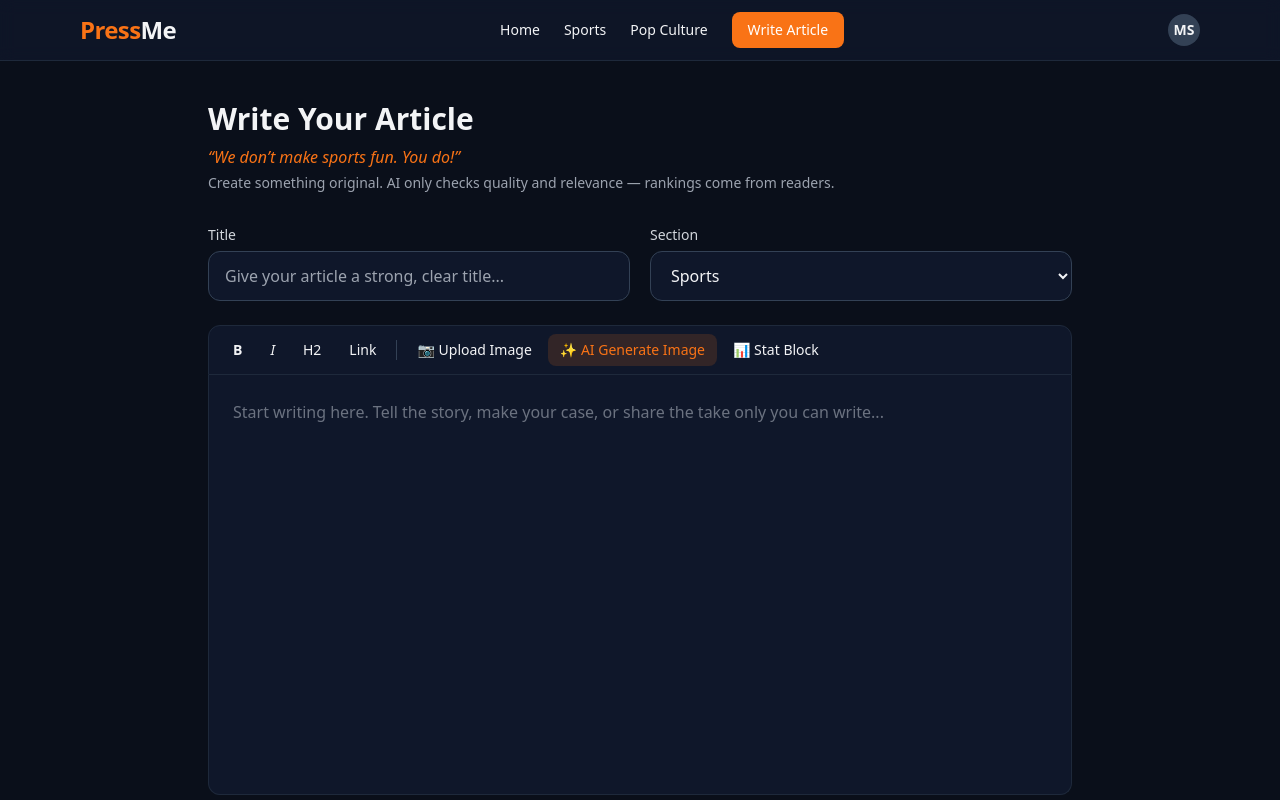
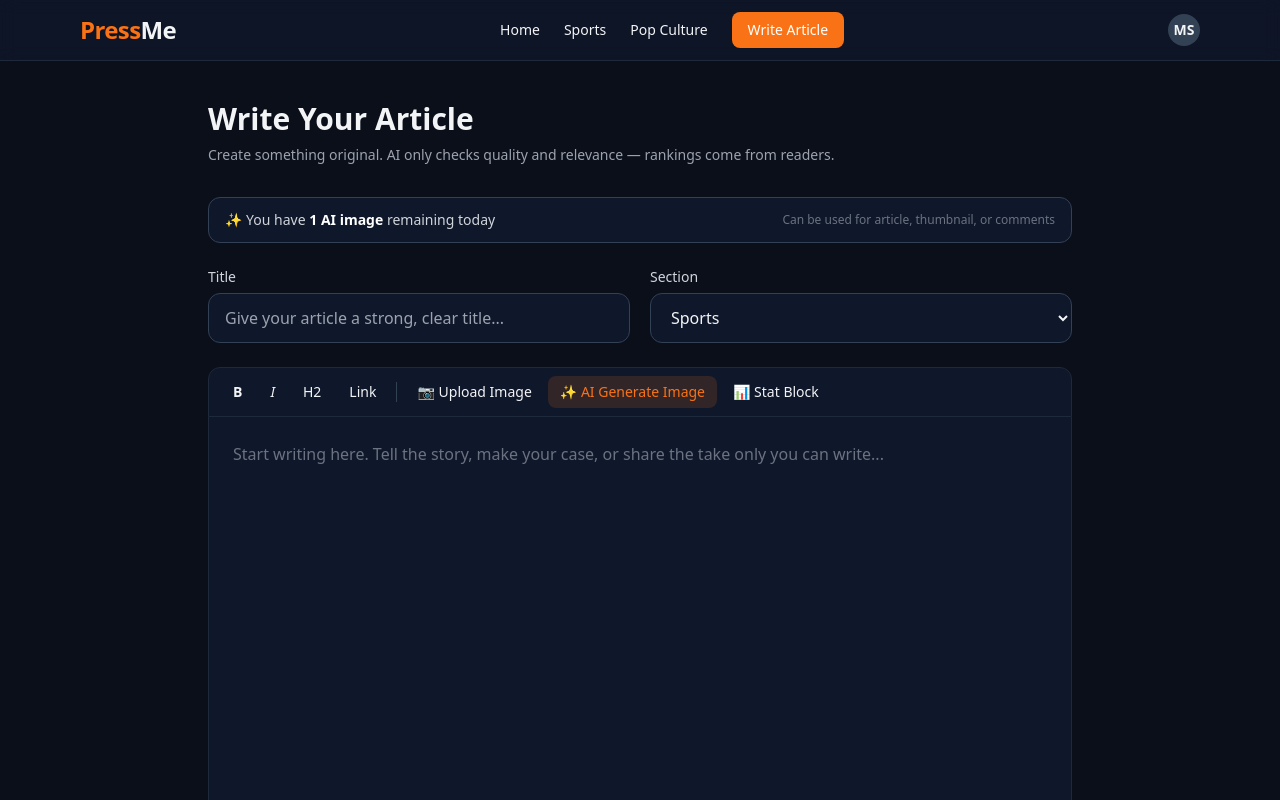
Before and after one commit to sheado44/-4, a Next.js app: page /editor in a window 1280 px wide. Shown: the top 800 px of the page. Built offline with nearby package versions, Linux system fonts and the light colour scheme.

Commit message:
Implement daily AI image limit in editor
Added daily AI image limit functionality to the editor page, including state management for images used and conditional rendering for image generation options.

```diff
--- a/src/app/editor/page.tsx
+++ b/src/app/editor/page.tsx
@@ -6,18 +6,36 @@ import Link from "next/link";
 export default function EditorPage() {
   const [title, setTitle] = useState("");
   const [showReview, setShowReview] = useState(false);
+  const [imagesUsedToday, setImagesUsedToday] = useState(0); // 0 = available, 1 = used
+
+  const canGenerateImage = imagesUsedToday < 1;
 
   return (
     <main className="max-w-4xl mx-auto px-4 py-10">
       {/* Header */}
       <div className="mb-8">
         <h1 className="text-3xl font-bold mb-2">Write Your Article</h1>
-        <p className="text-forge-accent italic mb-1">
-          “We don’t make sports fun. You do!”
-        </p>
         <p className="text-gray-400 text-sm">
           Create something original. AI only checks quality and relevance — rankings come from readers.
         </p>
+      </div>
+
+      {/* Daily AI Image Limit Banner */}
+      <div className={`mb-6 rounded-xl px-4 py-3 text-sm flex items-center justify-between ${
+        canGenerateImage
+          ? "bg-forge-900 border border-forge-700 text-gray-300"
+          : "bg-red-500/10 border border-red-500/30 text-red-300"
+      }`}>
+        <div>
+          {canGenerateImage ? (
+            <>✨ You have <span className="font-semibold text-white">1 AI image</span> remaining today</>
+          ) : (
+            <>You’ve used your AI image for today. Resets at midnight.</>
+          )}
+        </div>
+        <div className="text-xs text-gray-500">
+          Can be used for article, thumbnail, or comments
+        </div>
       </div>
 
       {/* Title & Section */}
@@ -55,7 +73,15 @@ export default function EditorPage() {
         <button className="px-3 py-1.5 rounded-lg hover:bg-forge-700 text-sm transition">
           📷 Upload Image
         </button>
-        <button className="px-3 py-1.5 rounded-lg bg-forge-accent/15 text-forge-accent hover:bg-forge-accent/25 text-sm transition">
+        <button
+          disabled={!canGenerateImage}
+          onClick={() => canGenerateImage && setImagesUsedToday(1)}
+          className={`px-3 py-1.5 rounded-lg text-sm transition ${
+            canGenerateImage
+              ? "bg-forge-accent/15 text-forge-accent hover:bg-forge-accent/25"
+              : "text-gray-600 cursor-not-allowed"
+          }`}
+        >
           ✨ AI Generate Image
         </button>
         <button className="px-3 py-1.5 rounded-lg hover:bg-forge-700 text-sm transition">
@@ -76,26 +102,33 @@ export default function EditorPage() {
 
       {/* Thumbnail Section */}
       <div className="mt-8 bg-forge-900 border border-forge-800 rounded-2xl p-6">
-        <div className="flex items-start justify-between gap-4 mb-4">
-          <div>
-            <h3 className="font-semibold text-lg mb-1">Thumbnail Image</h3>
-            <p className="text-sm text-gray-400">
-              This image appears on the homepage and in feeds. It must be reasonably related to your article.
-            </p>
-          </div>
+        <div className="mb-4">
+          <h3 className="font-semibold text-lg mb-1">Thumbnail Image</h3>
+          <p className="text-sm text-gray-400">
+            This image appears on the homepage and in feeds. It must be reasonably related to your article.
+          </p>
         </div>
 
         <div className="flex flex-wrap gap-3">
           <button className="flex items-center gap-2 px-5 py-2.5 bg-forge-800 hover:bg-forge-700 rounded-xl text-sm font-medium transition">
             📁 Upload from Computer
           </button>
-          <button className="flex items-center gap-2 px-5 py-2.5 bg-forge-accent hover:bg-forge-accentHover text-white rounded-xl text-sm font-medium transition">
+          <button
+            disabled={!canGenerateImage}
+            onClick={() => canGenerateImage && setImagesUsedToday(1)}
+            className={`flex items-center gap-2 px-5 py-2.5 rounded-xl text-sm font-medium transition ${
+              canGenerateImage
+                ? "bg-forge-accent hover:bg-forge-accentHover text-white"
+                : "bg-forge-800 text-gray-600 cursor-not-allowed"
+            }`}
+          >
             ✨ Generate with AI
           </button>
         </div>
 
         <p className="text-xs text-gray-500 mt-4">
           AI will check that the image is relevant and doesn’t contain obvious copyrighted material.
+          {canGenerateImage ? " Using AI here will use your 1 daily image." : " You’ve already used your daily AI image."}
         </p>
       </div>
 
```
